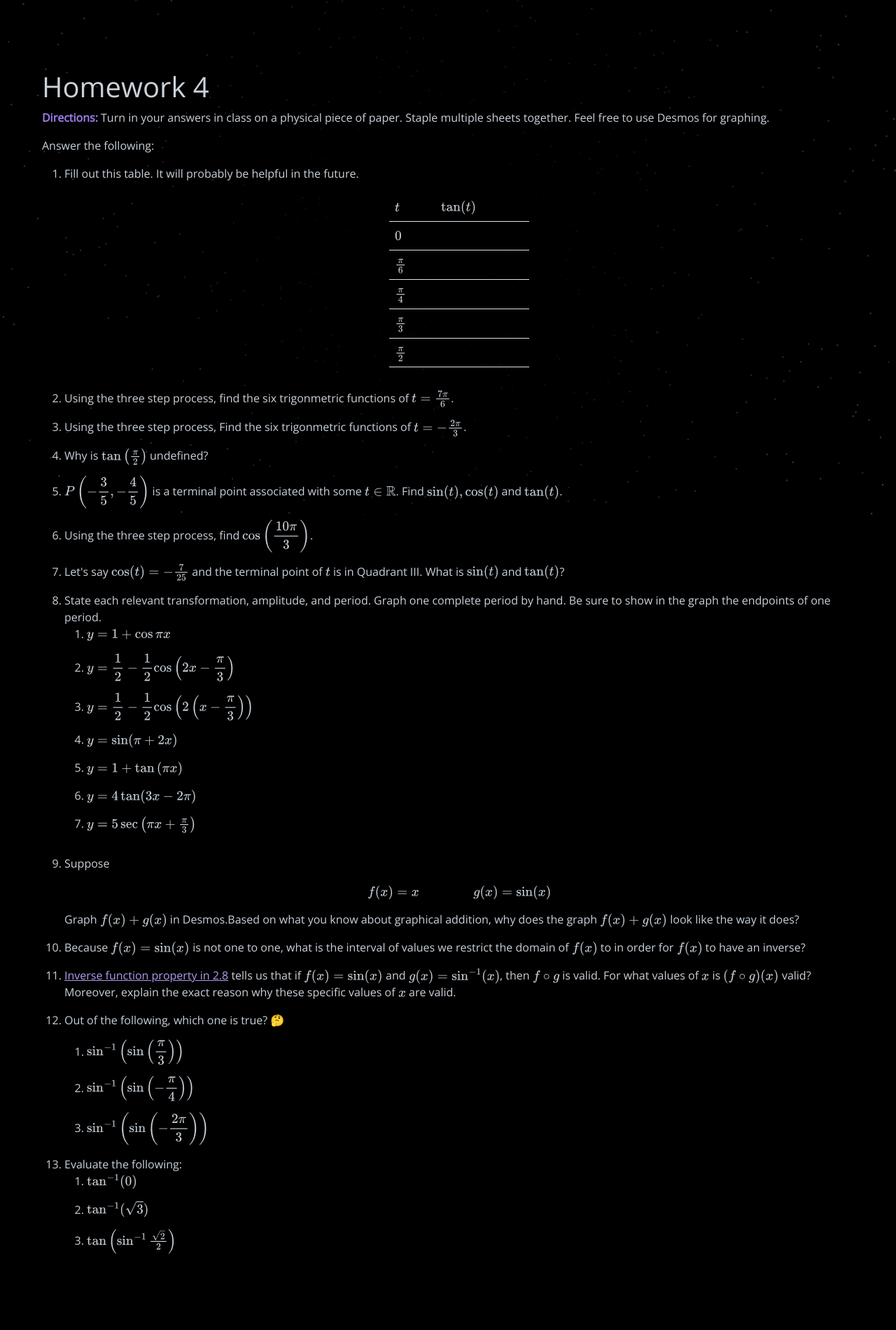
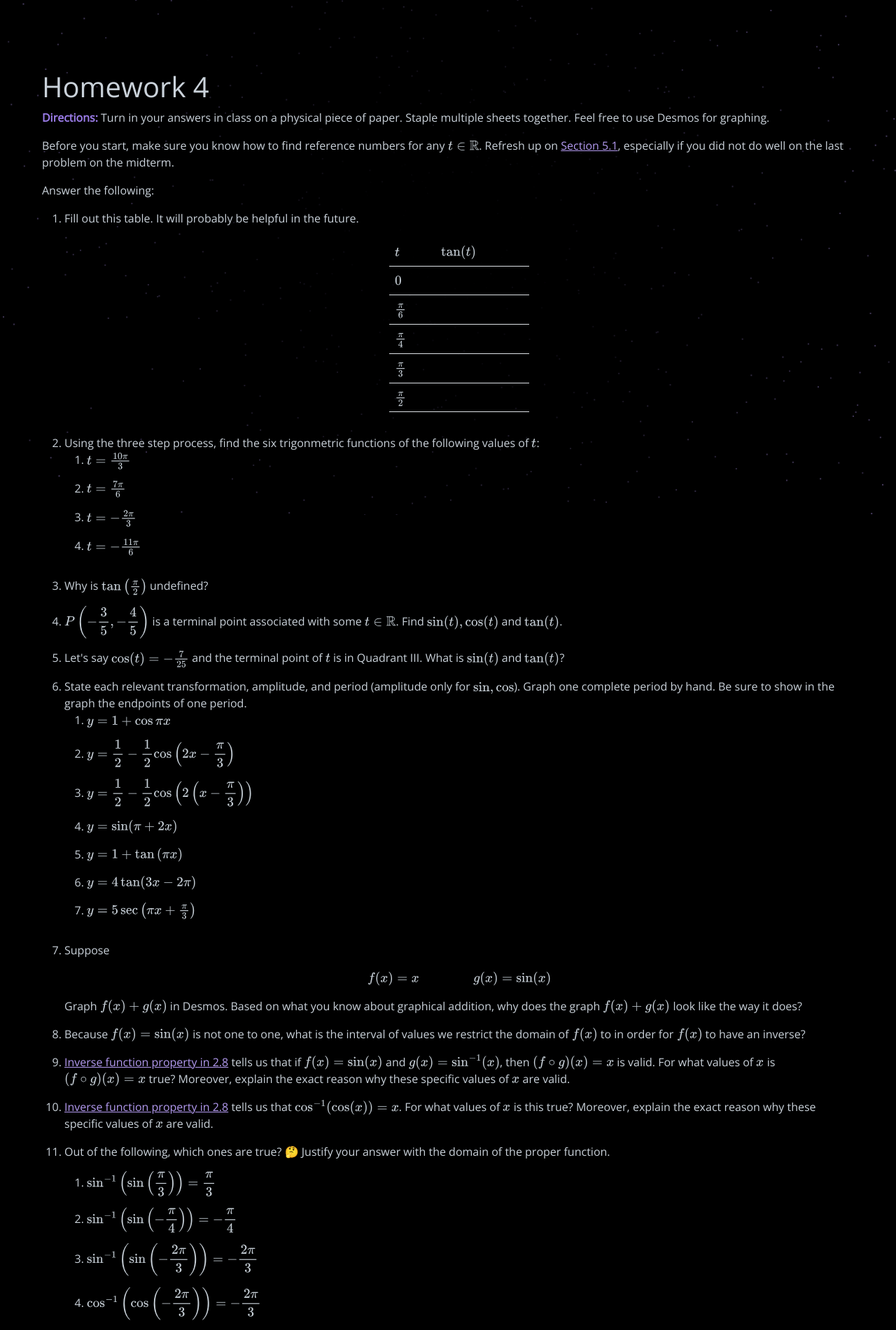
Before and after one commit to swrlly/swrlly.com, a Flask app: template templates/swrlly/teaching/math-119/homework/hw4.html in a window 1280 px wide. Shown: the part 64-1965 px from the top of the page at 70% size. Before the commit the page ends 1856 px from the top, so only its background shows below. Run offline with Flask 2, Linux system fonts and the light colour scheme; the template is opened without the code that fills it: most values are stand-ins (such as "Sample title", 1, 10 or a date in 2020); some libraries are stand-ins or nearby versions.

Commit message:
good stopping point

```diff
--- a/templates/swrlly/teaching/math-119/homework/hw4.html
+++ b/templates/swrlly/teaching/math-119/homework/hw4.html
@@ -14,6 +14,7 @@
 <div class="container fade-in-text text-padding">
     <h1>Homework 4</h1>
     <p><b>Directions:</b> Turn in your answers in class on a physical piece of paper. Staple multiple sheets together. Feel free to use Desmos for graphing.</p>
+    <p>Before you start, make sure you know how to find reference numbers for any $t \in \mathbb{R}$. Refresh up on <a href="/teaching/math-119/lectures/5.1">Section 5.1</a>, especially if you did not do well on the last problem on the midterm.</p>
     <p>Answer the following:</p>
     <ol>
         <li class="hw-space">Fill out this table. It will probably be helpful in the future.
@@ -48,16 +49,19 @@
                 </tbody>
             </table>
         </li>
-        <li class="hw-space">Using the three step process, find the six trigonmetric functions of $t = \frac{7\pi}{6}$.</li>
-        <li class="hw-space">Using the three step process, Find the six trigonmetric functions of $t = -\frac{2\pi}{3}$.</li>
+        <li class="hw-space">Using the three step process, find the six trigonmetric functions of the following values of $t$:
+            <ol>
+                <li class="hw-space"> $t = \frac{10\pi}{3}$</li>
+                <li class="hw-space"> $t = \frac{7\pi}{6}$</li>
+                <li class="hw-space"> $t = -\frac{2\pi}{3}$</li>
+                <li class="hw-space"> $t = -\frac{11\pi}{6}$</li>
+            </ol>
+        </li>
         <li class="hw-space">Why is $\tan\left(\frac{\pi}{2}\right)$ undefined?</li>
         <li class="hw-space">$P\left(-\dfrac{3}{5}, -\dfrac{4}{5}\right)$ is a terminal point associated with some $t \in \mathbb{R}$. Find $\sin(t), \cos(t)$ and $\tan(t)$.</li>
-        <li class="hw-space">
-            Using the three step process, find $\cos\left(\dfrac{10\pi}{3}\right)$.
-        </li>
         <li class="hw-space">Let's say $\cos(t) = -\frac{7}{25}$ and the terminal point of $t$ is in Quadrant III. What is $\sin(t)$ and $\tan(t)$?
         </li>
-        <li class="hw-space">State each relevant transformation, amplitude, and period. Graph one complete period by hand. Be sure to show in the graph the endpoints of one period.
+        <li class="hw-space">State each relevant transformation, amplitude, and period (amplitude only for $\sin, \cos$). Graph one complete period by hand. Be sure to show in the graph the endpoints of one period.
             <ol>
                 <li class="hw-space">$y = 1 + \cos \pi x$</li>
                 <li class="hw-space">$y = \dfrac{1}{2} - \dfrac{1}{2}\cos\left(2x - \dfrac{\pi}{3}\right)$</li>
@@ -68,17 +72,26 @@
                 <li class="hw-space">$y = 5\sec\left(\pi x + \frac{\pi}{3}\right)$</li>
             </ol>
         </li>
-        <li class="hw-space">Suppose \[f(x) = x \qquad\qquad g(x) = \sin(x)\] Graph $f(x) + g(x)$ in Desmos.Based on what you know about graphical addition, why does the graph $f(x) + g(x)$ look like the way it does?</li>
+        <li class="hw-space">Suppose \[f(x) = x \qquad\qquad g(x) = \sin(x)\] Graph $f(x) + g(x)$ in Desmos. Based on what you know about graphical addition, why does the graph $f(x) + g(x)$ look like the way it does?</li>
         <li class="hw-space">Because $f(x) = \sin(x)$ is not one to one, what is the interval of values we restrict the domain of $f(x)$ to in order for $f(x)$ to have an inverse?</li>
-        <li class="hw-space"><a href="/teaching/math-119/lectures/2.8">Inverse function property in 2.8</a> tells us that if $f(x) = \sin(x)$ and $g(x) = \sin^{-1}(x)$, then $f\circ g$ is valid. For what values of $x$ is $(f \circ g)(x)$ valid? Moreover, explain the exact reason why these specific values of $x$ are valid.</li>
-        <li class="hw-space">Out of the following, which one is true? 🤔</li>
+        <li class="hw-space"><a href="/teaching/math-119/lectures/2.8">Inverse function property in 2.8</a> tells us that if $f(x) = \sin(x)$ and $g(x) = \sin^{-1}(x)$, then $(f\circ g)(x) = x$ is valid. For what values of $x$ is $(f \circ g)(x) = x$ true? Moreover, explain the exact reason why these specific values of $x$ are valid.</li>
+        <li class="hw-space"><a href="/teaching/math-119/lectures/2.8">Inverse function property in 2.8</a> tells us that $\cos^{-1}(\cos(x)) = x$. For what values of $x$ is this true? Moreover, explain the exact reason why these specific values of $x$ are valid.</li>
+        <li class="hw-space">Out of the following, which ones are true? 🤔 Justify your answer with the domain of the proper function.</li>
         <ol>
-            <li class="hw-space">$\sin^{-1}\left(\sin\left(\dfrac{\pi}{3}\right)\right)$</li>
-            <li class="hw-space">$\sin^{-1}\left(\sin\left(-\dfrac{\pi}{4}\right)\right)$</li>
-            <li class="hw-space">$\sin^{-1}\left(\sin\left(-\dfrac{2\pi}{3}\right)\right)$</li>
+            <li class="hw-space">$\sin^{-1}\left(\sin\left(\dfrac{\pi}{3}\right)\right) = \dfrac{\pi}{3}$</li>
+            <li class="hw-space">$\sin^{-1}\left(\sin\left(-\dfrac{\pi}{4}\right)\right) = -\dfrac{\pi}{4}$</li>
+            <li class="hw-space">$\sin^{-1}\left(\sin\left(-\dfrac{2\pi}{3}\right)\right) = -\dfrac{2\pi}{3}$</li>
+            <li class="hw-space">$\cos^{-1}\left(\cos\left(-\dfrac{2\pi}{3}\right)\right) = -\dfrac{2\pi}{3}$</li>
+            <li class="hw-space">$\cos\left(\cos^{-1}\left(\dfrac{1}{2}\right)\right) = \dfrac{1}{2}$</li>
+            <li class="hw-space">$\tan^{-1}\left(\tan\left(-\dfrac{2\pi}{3}\right)\right) = -\dfrac{2\pi}{3}$</li>
+            <li class="hw-space">$\tan\left(\tan^{-1}100000000000\right) = 100000000000$</li>
         </ol>
         <li class="hw-space">Evaluate the following:
             <ol>
+                <li class="hw-space">$\sin^{-1}\left(\dfrac{\sqrt{3}}{2}\right)$</li>
+                <li class="hw-space">$\sin^{-1}\left(\dfrac{-1}{2}\right)$</li>
+                <li class="hw-space">$\cos^{-1}\left(-\dfrac{\sqrt{2}}{2}\right)$</li>
+                <li class="hw-space">$\cos^{-1}(2)$</li>
                 <li class="hw-space">$\tan^{-1}(0)$</li>
                 <li class="hw-space">$\tan^{-1}(\sqrt{3})$</li>
                 <li class="hw-space">$\tan\left(\sin^{-1}\frac{\sqrt{2}}{2}\right)$</li>
```
